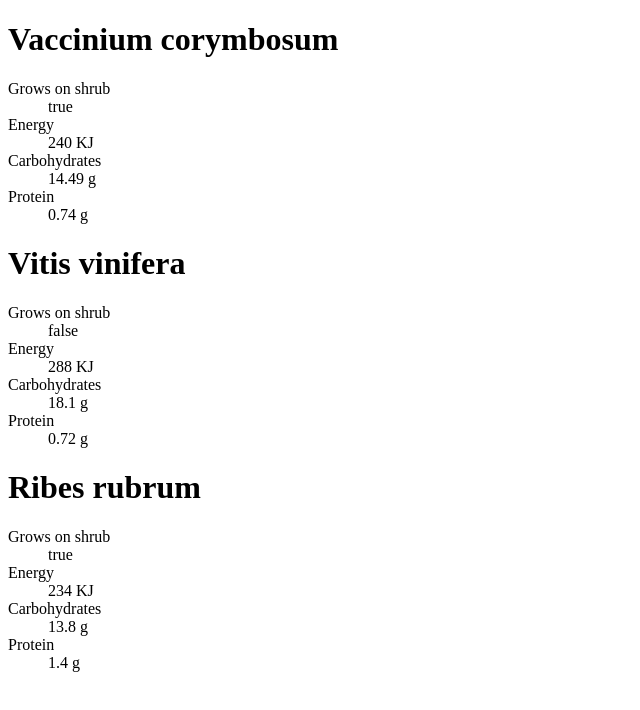
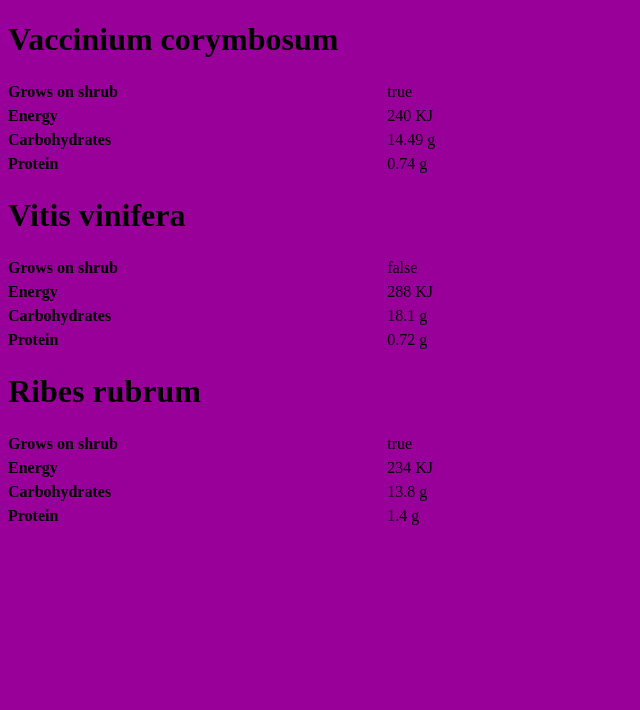
Before and after one commit to dianavelarde/dsn1676-assignment-4, a plain HTML site: page index.html in a window 1280 px wide. Shown: the whole page, without its empty margins (0-640 px from the left). Drawn offline with Linux system fonts and the light colour scheme.

Commit message:
changed spacing

```diff
--- a/css/main.css
+++ b/css/main.css
@@ -0,0 +1,14 @@
+
+dl {
+	line-height: 1.5em;
+}
+
+dt {
+	float: left;
+	font-weight: bold;
+	width: 30%;
+}
+
+html {
+    background-color: #990099;
+}
```
Also changed, not shown: index.html (+1 -0 lines).
